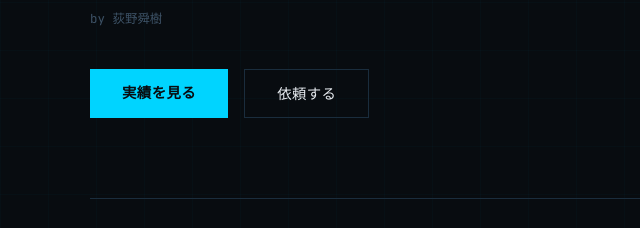
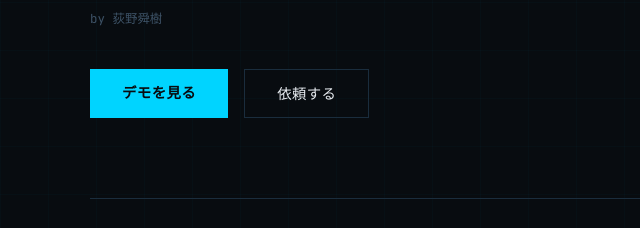
Before and after one commit to ShunkiOgino/homepage, an Astro site: page / in a window 1280 px wide. Shown: the part 430-658 px from the top of the page, 0-640 px from the left. Built offline with nearby package versions, Linux system fonts and the light colour scheme; Astro itself is replaced by a stand-in of ours.

Commit message:
copy: ヒーローのCTA「実績を見る」→「デモを見る」（Works表記と整合）
Co-Authored-By: Claude Fable 5 <noreply@anthropic.com>

```diff
--- a/src/pages/index.astro
+++ b/src/pages/index.astro
@@ -75,7 +75,7 @@ const works = [
       </p>
       <p style="font-size:0.78rem;color:var(--text3);margin-bottom:2.5rem;font-family:'JetBrains Mono',monospace;">by 荻野舜樹</p>
       <div style="display:flex;gap:1rem;flex-wrap:wrap;">
-        <a href="#works" style="background:var(--accent);color:var(--bg);padding:0.75rem 2rem;font-weight:600;font-size:0.9rem;text-decoration:none;letter-spacing:0.03em;" onmouseover="this.style.background='var(--accent-bright)'" onmouseout="this.style.background='var(--accent)'">実績を見る</a>
+        <a href="#works" style="background:var(--accent);color:var(--bg);padding:0.75rem 2rem;font-weight:600;font-size:0.9rem;text-decoration:none;letter-spacing:0.03em;" onmouseover="this.style.background='var(--accent-bright)'" onmouseout="this.style.background='var(--accent)'">デモを見る</a>
         <a href="#contact" style="border:1px solid var(--border);color:var(--text);padding:0.75rem 2rem;font-weight:400;font-size:0.9rem;text-decoration:none;letter-spacing:0.03em;" onmouseover="this.style.borderColor='var(--text2)'" onmouseout="this.style.borderColor='var(--border)'">依頼する</a>
       </div>
 
```
